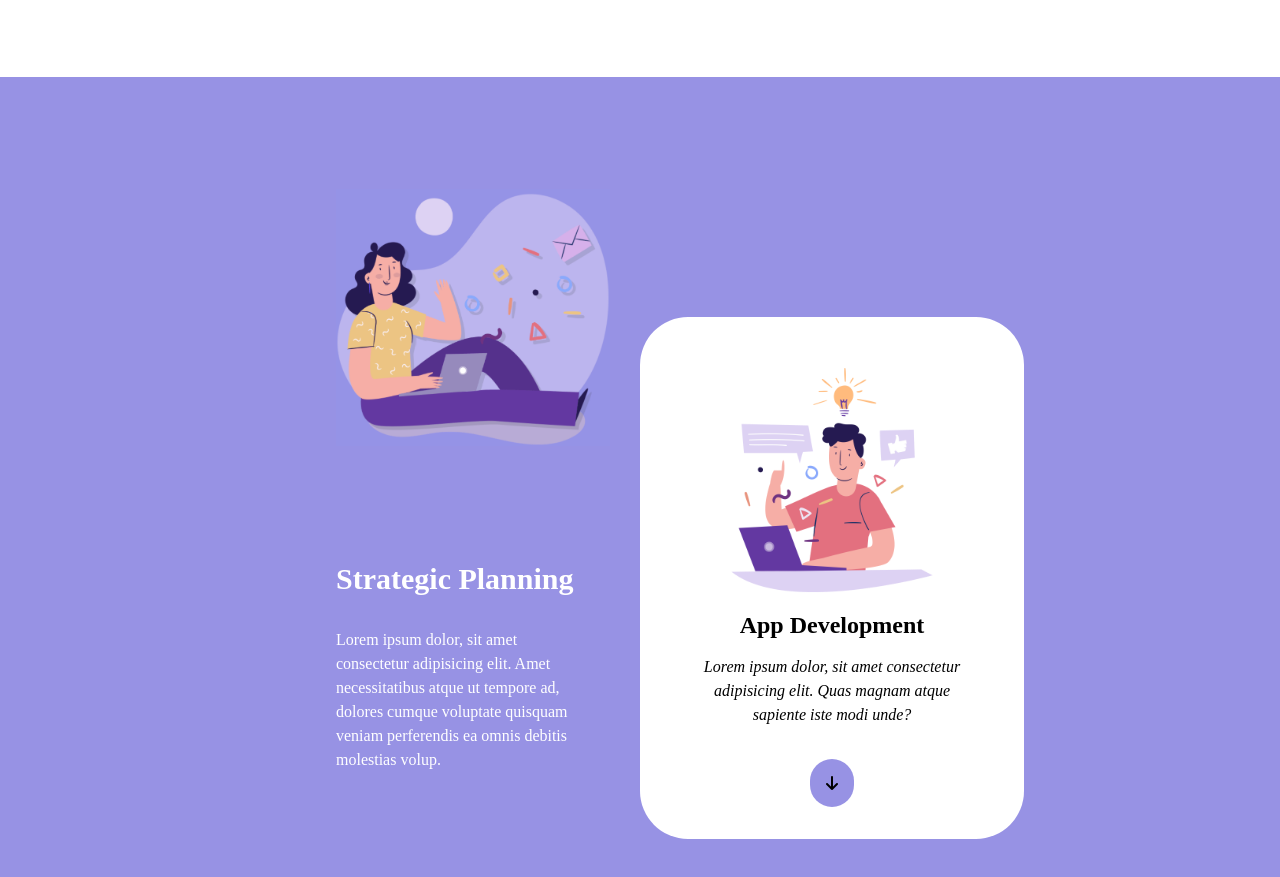
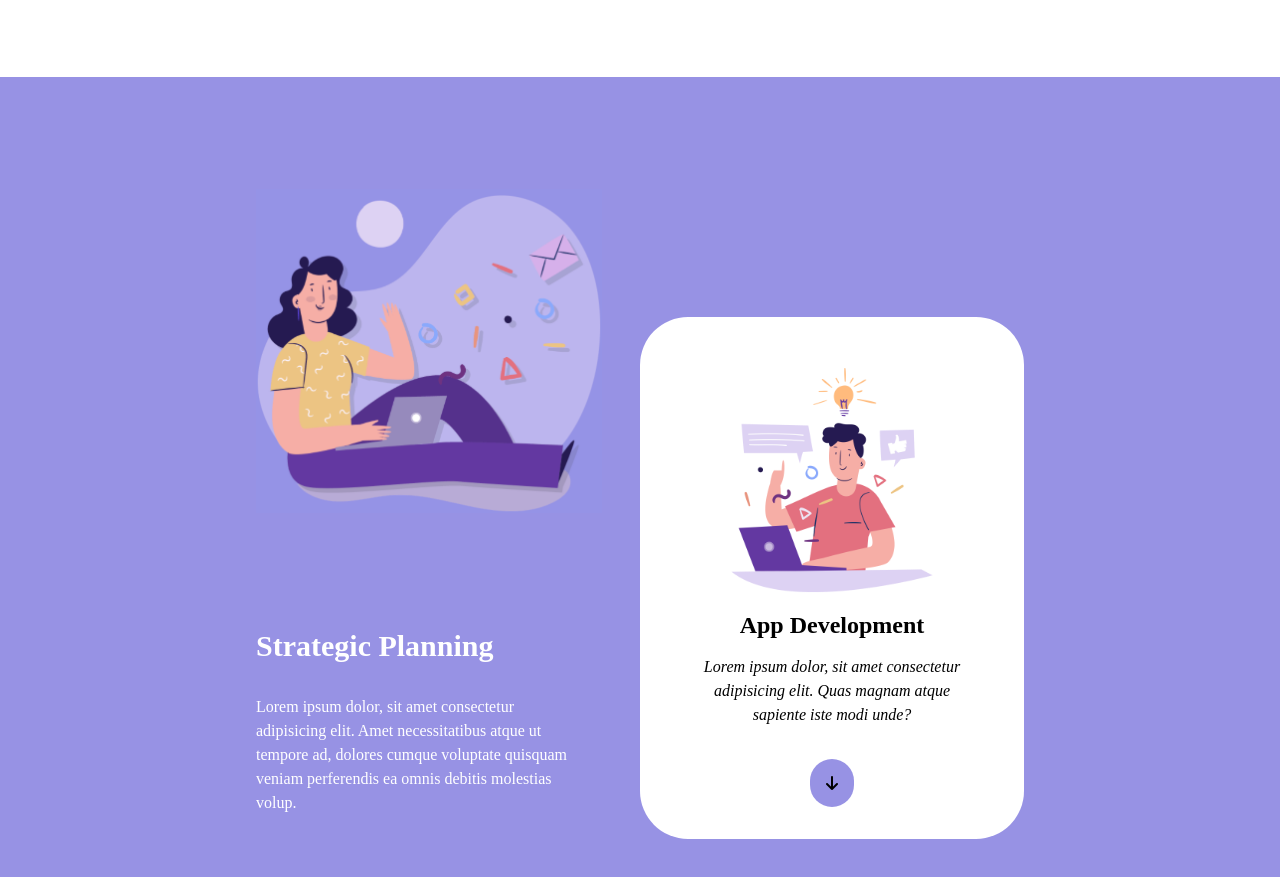
Before and after one commit to sensi-federico/htmlcss-responsive-layout, a plain HTML site: page index.html in a window 1280 px wide. Shown: the part 1129-2006 px from the top of the page. Drawn offline with Linux system fonts and the light colour scheme.

Commit message:
fix container in padding

```diff
--- a/assets/css/style.css
+++ b/assets/css/style.css
@@ -71,6 +71,11 @@ a {
 
 .margin {
     margin-right: 1rem;
+}
+
+.container_small {
+    width: 60%;
+    margin: auto;
 }
 
 /* #endregion utility */
@@ -221,10 +226,6 @@ header {
     border-radius: 2rem;
 }
 
-.card_plan_left{
-    padding-left: 9rem;
-
-}
 
 .card_plan_left img {
     width: 90%;
--- a/index.html
+++ b/index.html
@@ -128,7 +128,7 @@
              -->
 
         <section class="planning">
-            <div class="row container">
+            <div class="row container_small">
 
                 <div class="col-6">
                     <div class="card_plan_left">
```
